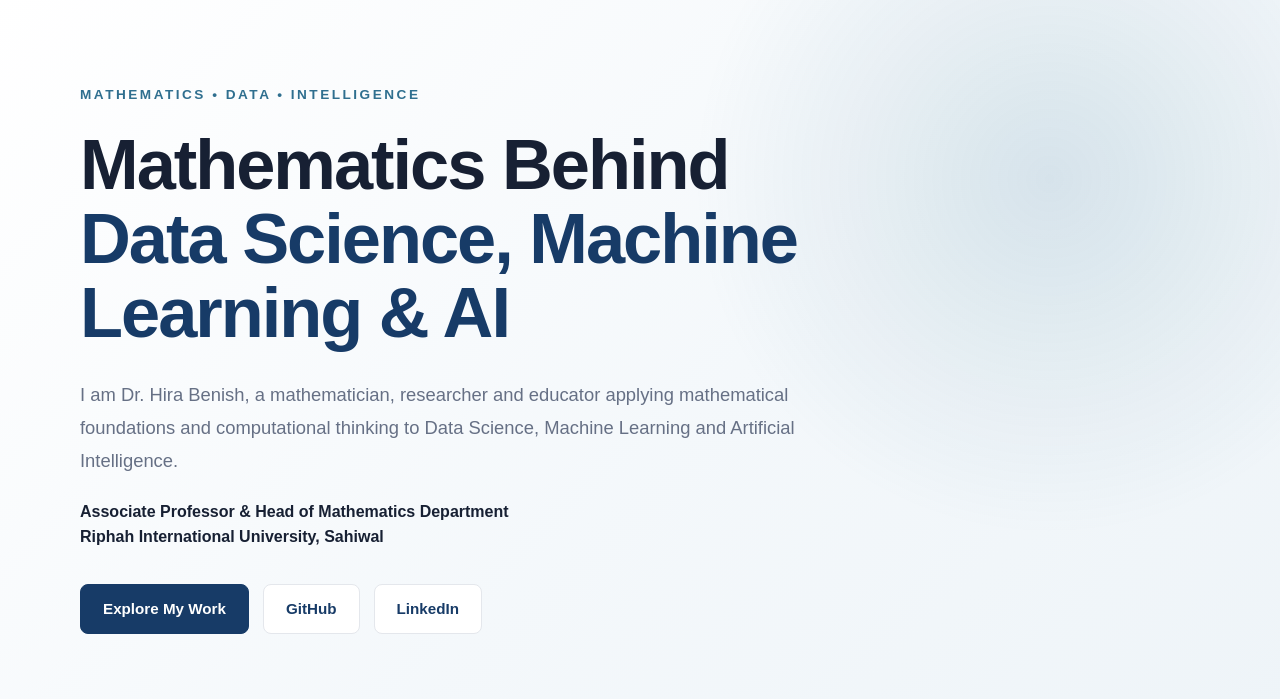
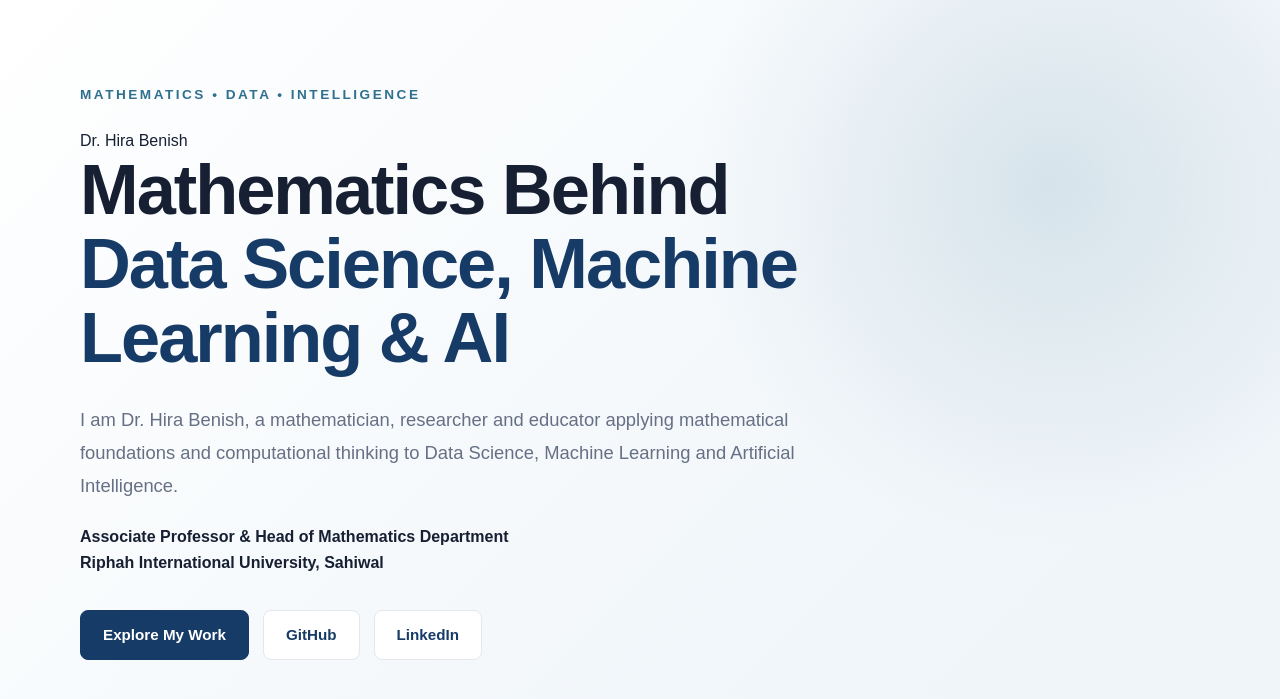
Before and after one commit to DrHiraBenish/DrHiraBenish.github.io, a plain HTML site: page index.html in a window 1280 px wide. Shown: the part 81-780 px from the top of the page. Drawn offline with Linux system fonts and the light colour scheme.

Commit message:
Add hero name for Dr. Hira Benish

```diff
--- a/index.html
+++ b/index.html
@@ -65,6 +65,9 @@
 
                 <p class="hero-label">
                     Mathematics • Data • Intelligence
+                </p>
+                <p class="hero-name">
+    Dr. Hira Benish
                 </p>
 
 
```
